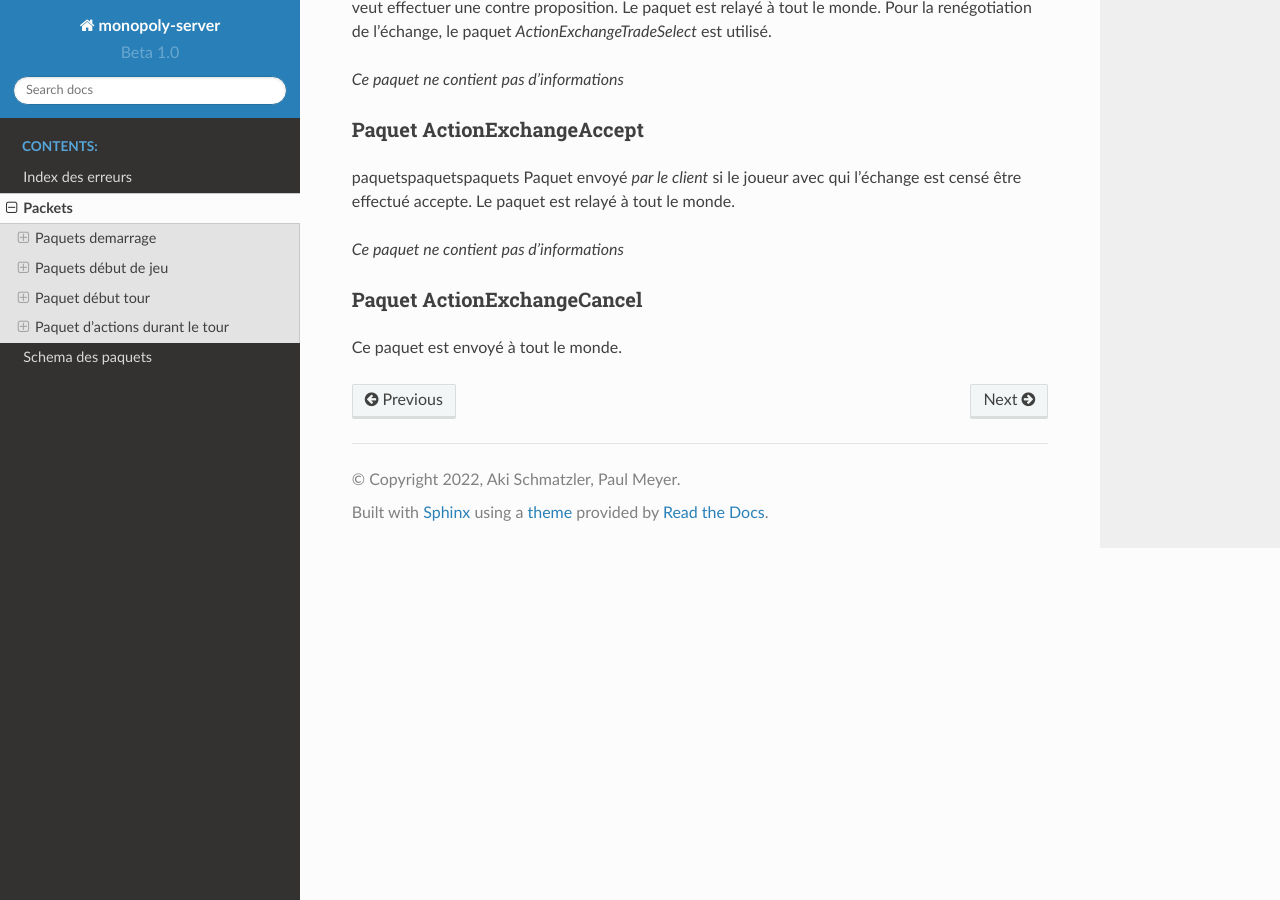
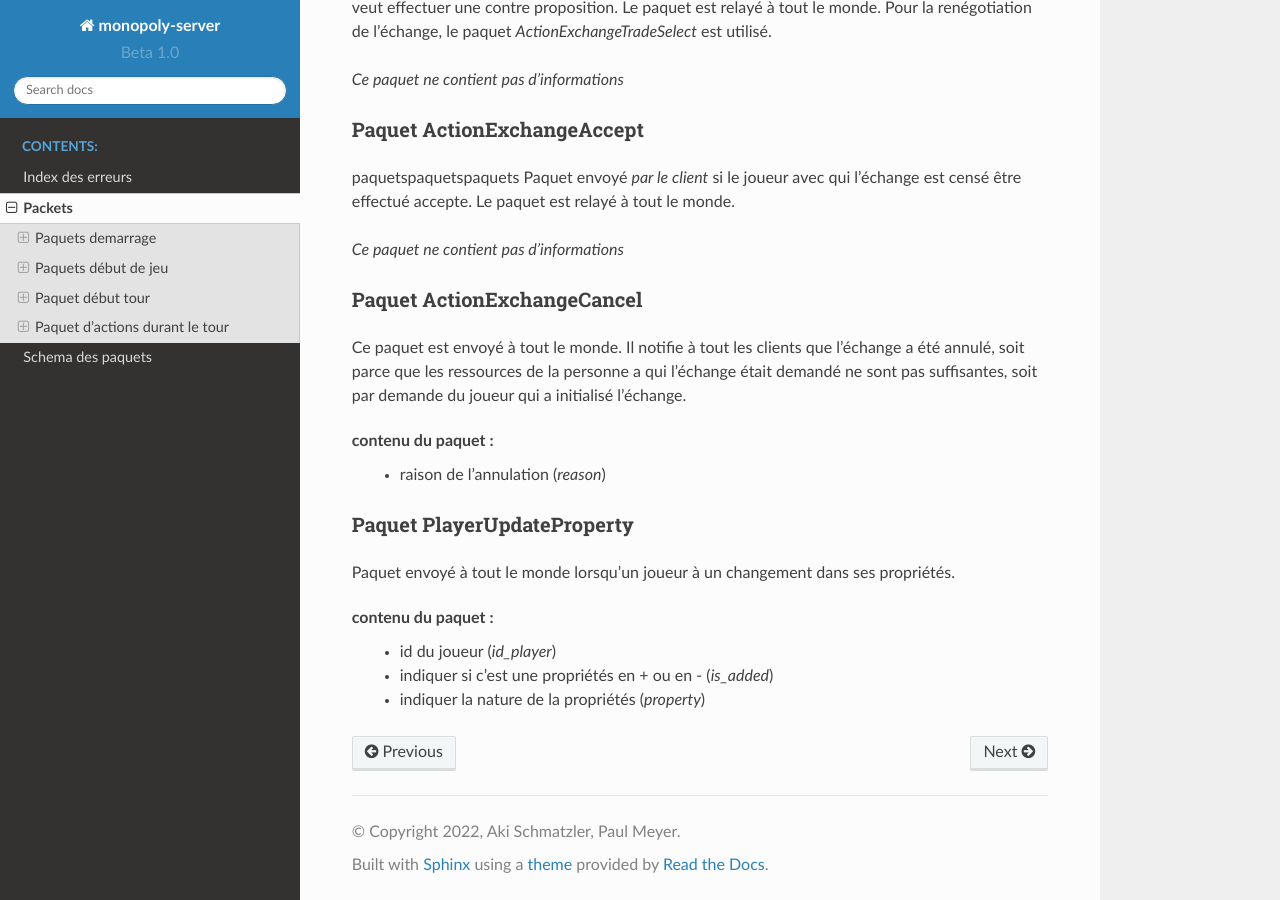
Before and after one commit to 3A-Unistra/Server, a Sphinx documentation site: the page built from docs/source/pages/packets.rst, in a window 1280 px wide and 900 px high, scrolled down 5591 px. Built offline with Sphinx 7.4.7 and the Read the Docs theme 2.0.0, drawn with Linux system fonts in a browser that asks for light colours; formulas are drawn with MathJax 3.

Commit message:
docs paquets action tour suite

```diff
--- a/docs/source/pages/packets.rst
+++ b/docs/source/pages/packets.rst
@@ -248,4 +248,18 @@ Paquet envoyé *par le client* si le joueur avec qui l'échange est censé être
 Paquet ActionExchangeCancel
 ^^^^^^^^^^^^^^^^^^^^^^^^^^^
 
-Ce paquet est envoyé à tout le monde.
+Ce paquet est envoyé à tout le monde. Il notifie à tout les clients que l'échange a été annulé, soit parce que les ressources de la personne
+a qui l'échange était demandé ne sont pas suffisantes, soit par demande du joueur qui a initialisé l'échange.
+
+**contenu du paquet :**
+ * raison de l'annulation (*reason*)
+
+
+Paquet PlayerUpdateProperty
+^^^^^^^^^^^^^^^^^^^^^^^^^^^
+Paquet envoyé à tout le monde lorsqu'un joueur à un changement dans ses propriétés.
+
+**contenu du paquet :**
+ * id du joueur (*id_player*)
+ * indiquer si c'est une propriétés en + ou en - (*is_added*)
+ * indiquer la nature de la propriétés (*property*)
```
